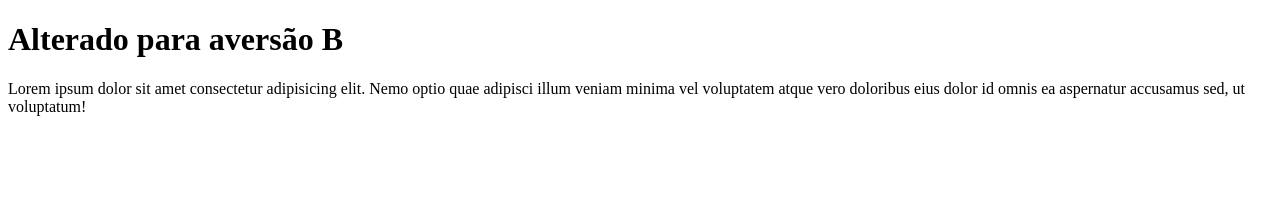
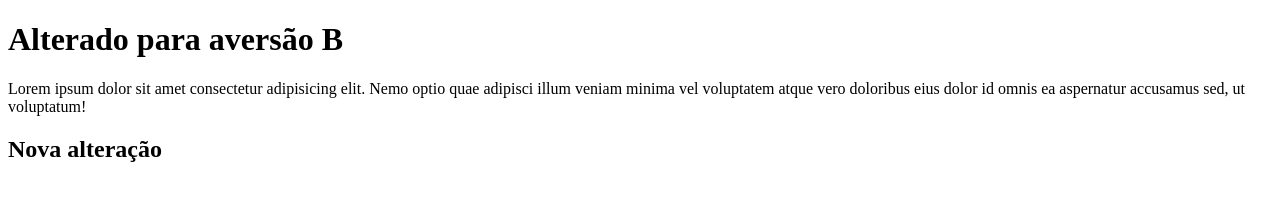
Before and after one commit to Jhonbraz/git_aula01, a plain HTML site: page index.html in a window 1280 px wide. Drawn offline with Linux system fonts and the light colour scheme.

Commit message:
nova alteração

```diff
--- a/index.html
+++ b/index.html
@@ -8,6 +8,6 @@
 <body>
     <h1>Alterado para aversão B</h1>
     <p>Lorem ipsum dolor sit amet consectetur adipisicing elit. Nemo optio quae adipisci illum veniam minima vel voluptatem atque vero doloribus eius dolor id omnis ea aspernatur accusamus sed, ut voluptatum!</p>
-
+    <h2>Nova alteração</h2>
 </body>
 </html>
```
